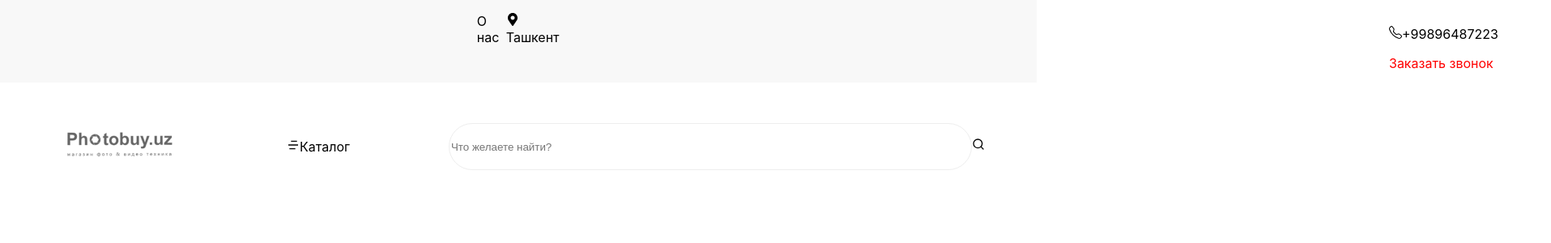
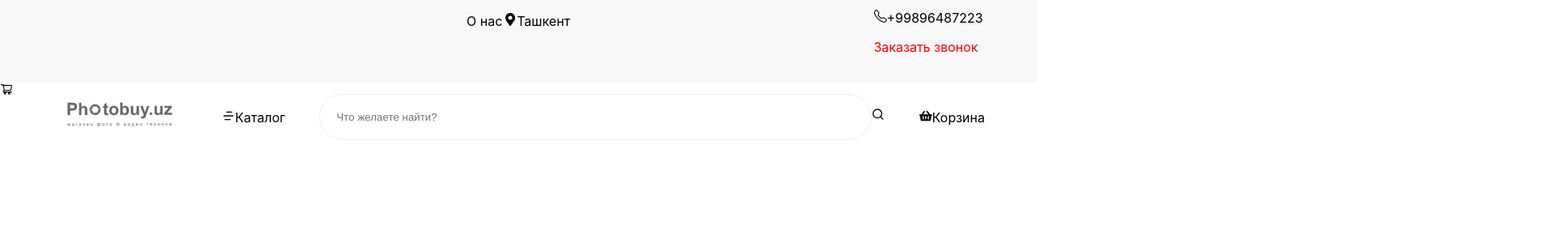
Before and after one commit to Abbasiteen/shopping, a React (Create React App) app: page / in a window 1280 px wide. Shown: the top 300 px of the page at 81% size, 1915 px wide, since content can reach past the window. Built offline with nearby package versions, Linux system fonts and the light colour scheme.

Commit message:
carousel
card

```diff
--- a/src/App.js
+++ b/src/App.js
@@ -8,7 +8,7 @@ export default class App extends Component {
     return (
       <div>
         <Navbar/>
-        {/* <Dashboard/> */}
+        <Dashboard/>
         {/* <Error/> */}
       </div>
     )
--- a/src/pages/css/Navbar.css
+++ b/src/pages/css/Navbar.css
@@ -9,8 +9,11 @@
     /* margin: auto; */
     /* margin-right: 130px; */
     margin-top: -40px;
-    margin-left: 1715px;
-    margin-bottom: 20px;
+    /* margin-left: 1715px; */
+    /* margin-bottom: 20px; */
+    position: absolute;
+    /* left: 0; */
+    right: .1%;
     width: 200px;
     /* height: 102px; */
 }
@@ -18,7 +21,7 @@
     color: red;
 }
 .main_text{
-    width: 8vw;
+    width: 10vw;
     display: flex;
     align-items: center;
     justify-content: space-between;
@@ -33,7 +36,7 @@
 }
 .header_input{
     width: 50vw;
-    height: 54px;
     border-radius: 30px;
     border: 1px solid #eee;
+    padding: 20px;
 }
--- a/src/pages/js/Dashboard.js
+++ b/src/pages/js/Dashboard.js
@@ -1,9 +1,56 @@
-import React, { Component } from 'react'
-
+import React, { Component } from 'react';
+import {Carousel} from 'react-bootstrap';
+// import 'bootstrap/dist/css/bootstrap.min.css';
+import { AiOutlineShoppingCart } from 'react-icons/ai';
 export default class Dashboard extends Component {
   render() {
     return (
-      <div>Dashboard</div>
+      <div>
+        {/* <div className='main'>
+          <div className='main_carousel'>
+          <Carousel>
+  <Carousel.Item>
+    <img
+      className="d-block w-100"
+      src="holder.js/800x400?text=First slide&bg=373940"
+      alt="First slide"
+    />
+    <Carousel.Caption>
+      <h3>First slide label</h3>
+      <p>Nulla vitae elit libero, a pharetra augue mollis interdum.</p>
+    </Carousel.Caption>
+  </Carousel.Item>
+  <Carousel.Item>
+    <img
+      className="d-block w-100"
+      src="holder.js/800x400?text=Second slide&bg=282c34"
+      alt="Second slide"
+    />
+
+    <Carousel.Caption>
+      <h3>Second slide label</h3>
+      <p>Lorem ipsum dolor sit amet, consectetur adipiscing elit.</p>
+    </Carousel.Caption>
+  </Carousel.Item>
+  <Carousel.Item>
+    <img
+      className="d-block w-100"
+      src="holder.js/800x400?text=Third slide&bg=20232a"
+      alt="Third slide"
+    />
+
+    <Carousel.Caption>
+      <h3>Third slide label</h3>
+      <p>Praesent commodo cursus magna, vel scelerisque nisl consectetur.</p>
+    </Carousel.Caption>
+  </Carousel.Item>
+</Carousel>
+          </div>
+        </div> */}
+        <div className='cards'>
+          <span><AiOutlineShoppingCart/></span>
+        </div>
+      </div>
     )
   }
 }
--- a/src/pages/js/Navbar.js
+++ b/src/pages/js/Navbar.js
@@ -3,6 +3,7 @@ import { BsTelephone } from 'react-icons/bs'
 import { FaMapMarkerAlt } from 'react-icons/fa'
 import { RiMenu4Line } from 'react-icons/ri'
 import { FiSearch } from 'react-icons/fi'
+import { FaShoppingBasket } from 'react-icons/fa'
 import logo from '../img/logo.png'
 import "../css/Navbar.css"
 export default class Navbar extends Component {
@@ -28,8 +29,12 @@ export default class Navbar extends Component {
     <div className='input'>
       <input className='header_input' placeholder='Что желаете найти?'/><FiSearch/>
     </div>
+    <div className='basket'>
+      <span><FaShoppingBasket/>Корзина</span>
+    </div>
   </div>
 </div>
+
       </div>
     )
   }
```
Also changed, not shown: src/pages/js/json.js (added, +8 -0 lines), src/pages/img/logo.svg (deleted).
